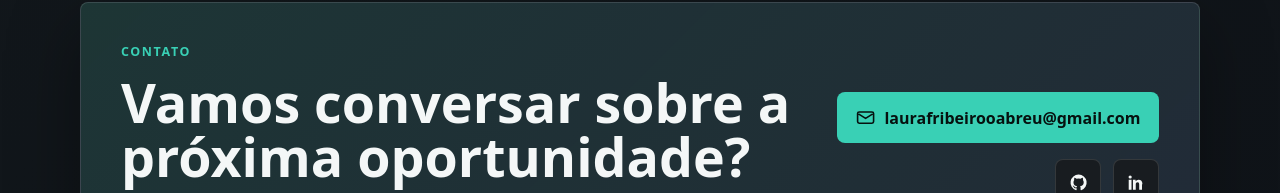
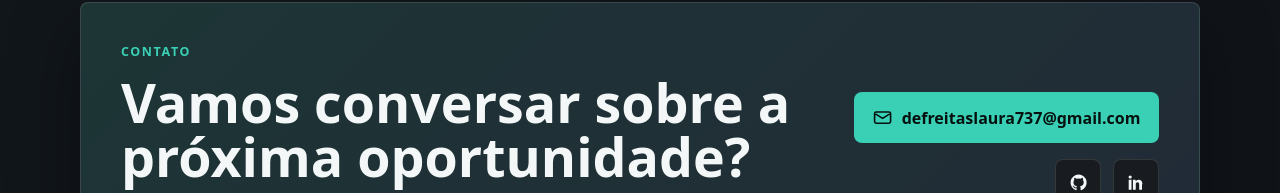
Before and after one commit to lauradefreitas2/Portifolio, an Angular app: page / in a window 1280 px wide. Shown: the part 4690-4883 px from the top of the page. Built offline with nearby package versions, Linux system fonts and the light colour scheme.

Commit message:
Update contact email

```diff
--- a/src/app/app.ts
+++ b/src/app/app.ts
@@ -39,7 +39,7 @@ type BackendArea = {
   styleUrl: './app.css'
 })
 export class App {
-  readonly email = 'laurafribeirooabreu@gmail.com';
+  readonly email = 'defreitaslaura737@gmail.com';
   readonly currentYear = new Date().getFullYear();
   readonly menuOpen = signal(false);
   readonly lightTheme = signal(false);
```
